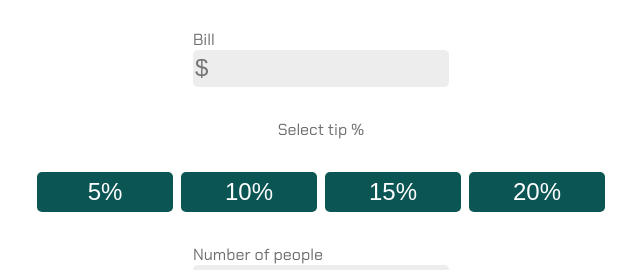
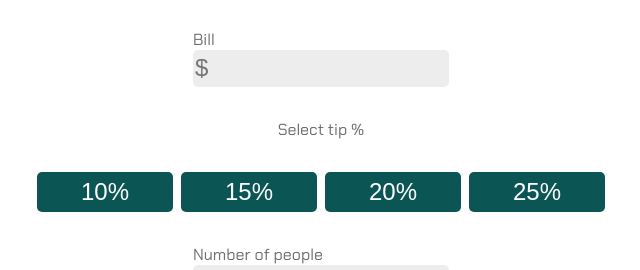
Before and after one commit to Lamadrid-Mike/tip-app, a React (Create React App) app: page / in a window 1280 px wide. Shown: the top 270 px of the page, without its empty margins (319-959 px from the left). Built offline with nearby package versions, Linux system fonts and the light colour scheme.

Commit message:
editing files

```diff
--- a/src/App.js
+++ b/src/App.js
@@ -1,29 +1,29 @@
 import "./App.scss";
 import { useState } from "react";
 import ListOfTips from "./components/tipList";
+import BillInput from "./components/billInput";
+
+const extractNumber = (number) => {
+  let pattern = /(\d+)/;
+  let result = number.match(pattern);
+  return result[0];
+};
+
+const insertDecimal = (number) => {
+  return (number / 100).toFixed(2);
+};
 
 function App() {
-  const [billData, setBillData] = useState(0);
-  const [tip, setTip] = useState(0);
-  const [numberPeople, setNumberPeople] = useState(0);
+  const [billData, setBillData] = useState("");
+  const [tip, setTip] = useState("");
+  const [numberPeople, setNumberPeople] = useState("");
 
   return (
     <div className="App">
-      <div className="bill-input">
-        <label>
-          Bill
-          <br />
-          <input
-            placeholder="$"
-            className="bill-input__user-data"
-            name="bill-input"
-            onChange={(e) => setBillData(e.target.value)}
-          ></input>
-        </label>
-      </div>
+      <BillInput setBill={(e) => setBillData(e.target.value)} />
       <label>Select tip %</label>
       <div className="select-tip">
-        <ListOfTips setTip={(e) => setTip(e.target.value)} />
+        <ListOfTips setTip={(e) => setTip(extractNumber(e.target.value))} />
       </div>
       <div className="number-of-people">
         <label>
--- /dev/null
+++ b/src/components/billInput.js
@@ -0,0 +1,18 @@
+const BillInput = (props) => {
+  return (
+    <div className="bill-input">
+      <label>
+        Bill
+        <br />
+        <input
+          placeholder="$"
+          className="bill-input__user-data"
+          name="bill-input"
+          onChange={props.setBill}
+        ></input>
+      </label>
+    </div>
+  );
+};
+
+export default BillInput;
--- a/src/components/tipList.js
+++ b/src/components/tipList.js
@@ -1,5 +1,4 @@
-const tips = [5, 10, 15, 20];
-
+const tips = [10, 15, 20, 25];
 const ListOfTips = (props) => {
   return tips.map((el, i) => {
     return (
```
